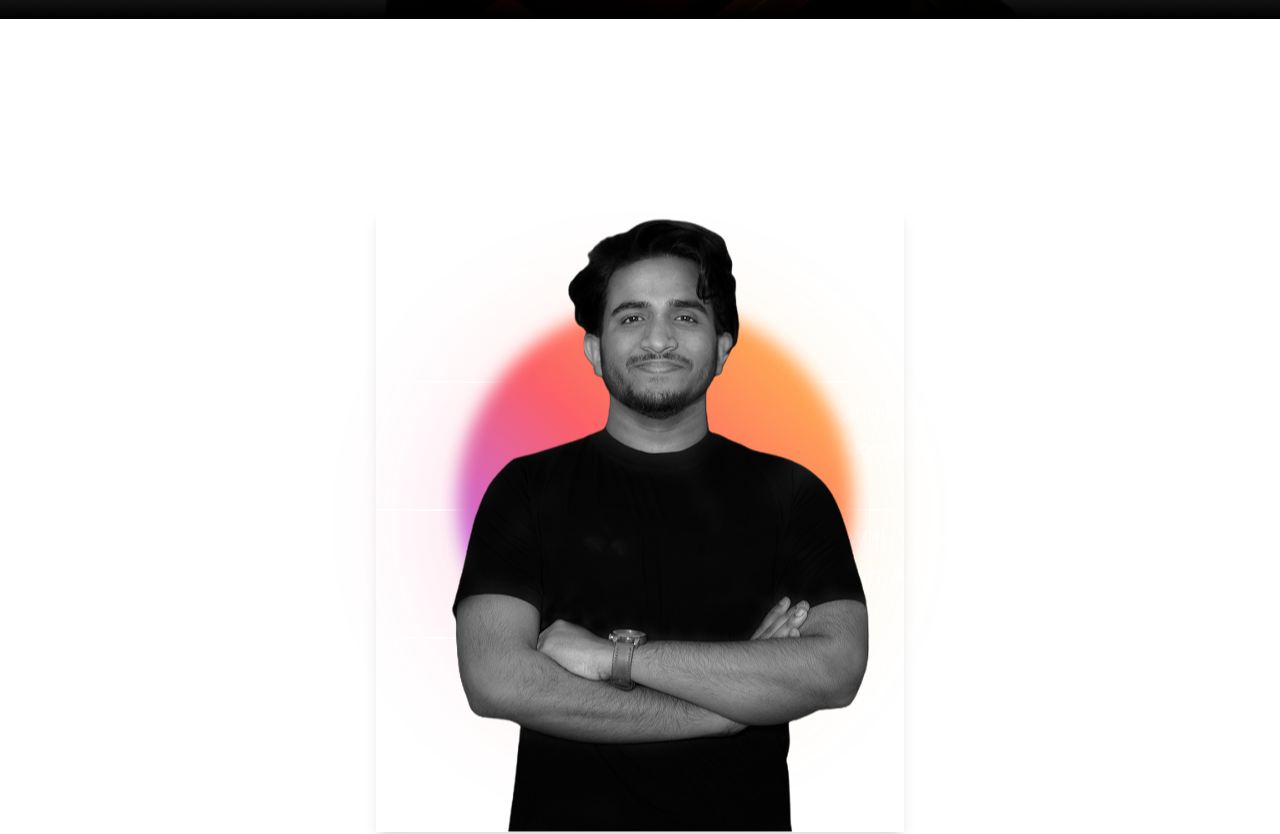
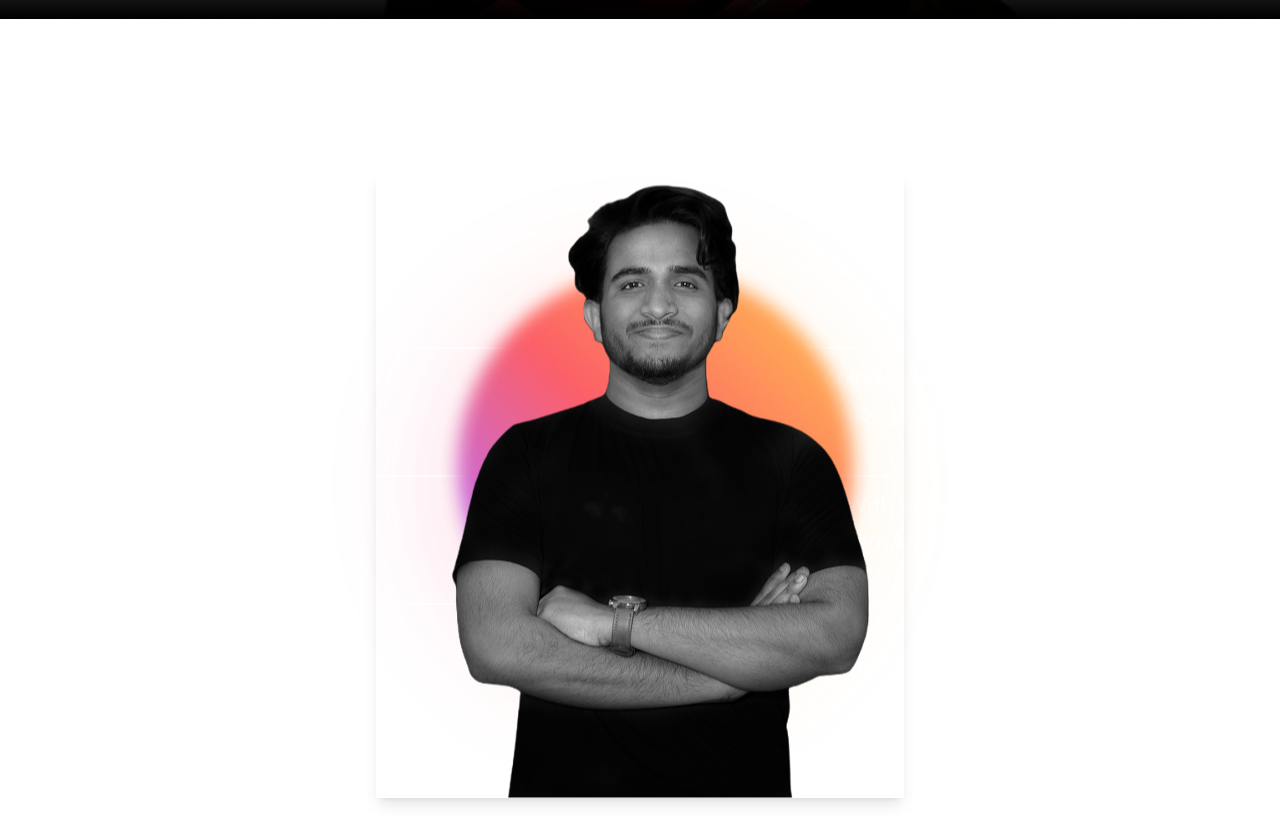
Before and after one commit to MoyasiGinko/SS-Media-website, a Next.js app: page /about-us in a window 1280 px wide. Shown: the part 781-1615 px from the top of the page. Built offline with nearby package versions, Linux system fonts and the light colour scheme.

Commit message:
Update Journey.tsx

```diff
--- a/components/about-us/journey/Journey.tsx
+++ b/components/about-us/journey/Journey.tsx
@@ -41,7 +41,7 @@ const Journey: React.FC = () => {
 
   return (
     <section className="mb-20">
-      <h2 className="text-5xl md:text-[60px] syne-unique text-white font-bold mb-16 text-center">
+      <h2 className="text-5xl md:text-[60px] leading-[70px] syne-unique text-white font-bold mb-5 text-center">
         Journey
       </h2>
 
@@ -75,7 +75,7 @@ const Journey: React.FC = () => {
             >
               {/* Year */}
               <div className="md:w-1/2 md:text-left md:pr-16">
-                <h3 className="text-4xl md:text-[60px] syne-unique text-white/70 font-bold group-hover:text-white transition-colors duration-300">
+                <h3 className="text-4xl md:text-[60px] leading-[70px] syne-unique text-white/70 font-bold group-hover:text-white transition-colors duration-300">
                   {item.year}
                 </h3>
               </div>
```
